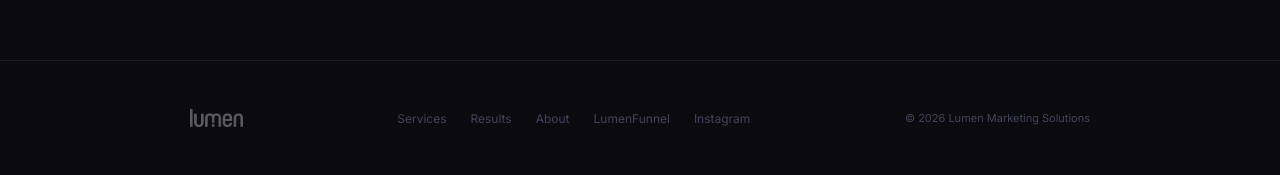
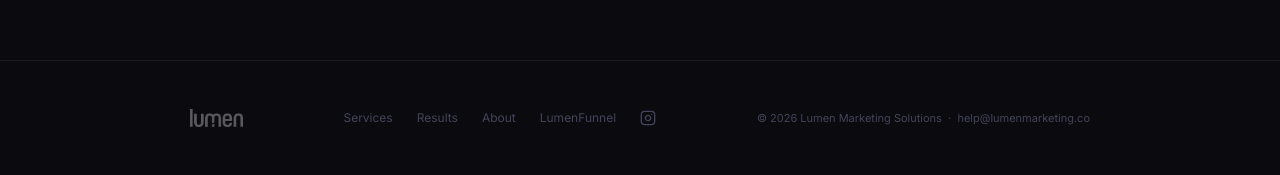
Before and after one commit to lumenmarketingsolutions/Lumen-coming-soon, a Flask app: page /preview/home/about in a window 1280 px wide. Shown: the part 3229-3404 px from the top of the page. Run offline with Flask 3, Linux system fonts and the light colour scheme.

Commit message:
Replace Instagram text with icon SVG, add help email to footers

```diff
--- a/templates/about.html
+++ b/templates/about.html
@@ -476,9 +476,9 @@
         <a href="/preview/home#punch">Results</a>
         <a href="/preview/home/about">About</a>
         <a href="/preview/home/funnel">LumenFunnel</a>
-        <a href="https://www.instagram.com/lumenmarketing.co/" target="_blank">Instagram</a>
+        <a href="https://www.instagram.com/lumenmarketing.co/" target="_blank" style="display:inline-flex;align-items:center;"><svg width="16" height="16" viewBox="0 0 24 24" fill="none" stroke="currentColor" stroke-width="2" stroke-linecap="round" stroke-linejoin="round"><rect x="2" y="2" width="20" height="20" rx="5" ry="5"/><path d="M16 11.37A4 4 0 1 1 12.63 8 4 4 0 0 1 16 11.37z"/><line x1="17.5" y1="6.5" x2="17.51" y2="6.5"/></svg></a>
       </div>
-      <p class="footer-copy">&copy; 2026 Lumen Marketing Solutions</p>
+      <p class="footer-copy">&copy; 2026 Lumen Marketing Solutions &nbsp;·&nbsp; <a href="mailto:help@lumenmarketing.co" style="color:inherit;text-decoration:none;">help@lumenmarketing.co</a></p>
     </div>
   </footer>
 
--- a/templates/funnel.html
+++ b/templates/funnel.html
@@ -523,11 +523,11 @@
 
   <footer>
     <div class="footer-inner">
-      <span class="footer-copy">&copy; 2026 Lumen Marketing Solutions</span>
+      <span class="footer-copy">&copy; 2026 Lumen Marketing Solutions &nbsp;·&nbsp; <a href="mailto:help@lumenmarketing.co" style="color:inherit;text-decoration:none;">help@lumenmarketing.co</a></span>
       <div class="footer-links">
         <a href="/preview/home">Home</a>
         <a href="/preview/home/about">About</a>
-        <a href="https://www.instagram.com/lumenfunnel/" target="_blank">Instagram</a>
+        <a href="https://www.instagram.com/lumenfunnel/" target="_blank" style="display:inline-flex;align-items:center;"><svg width="16" height="16" viewBox="0 0 24 24" fill="none" stroke="currentColor" stroke-width="2" stroke-linecap="round" stroke-linejoin="round"><rect x="2" y="2" width="20" height="20" rx="5" ry="5"/><path d="M16 11.37A4 4 0 1 1 12.63 8 4 4 0 0 1 16 11.37z"/><line x1="17.5" y1="6.5" x2="17.51" y2="6.5"/></svg></a>
       </div>
     </div>
   </footer>
--- a/templates/home.html
+++ b/templates/home.html
@@ -1321,9 +1321,9 @@
         <a href="#punch">Results</a>
         <a href="/preview/home/about">About</a>
         <a href="/preview/home/funnel">LumenFunnel</a>
-        <a href="https://www.instagram.com/lumenmarketing.co/" target="_blank">Instagram</a>
+        <a href="https://www.instagram.com/lumenmarketing.co/" target="_blank" style="display:inline-flex;align-items:center;"><svg width="16" height="16" viewBox="0 0 24 24" fill="none" stroke="currentColor" stroke-width="2" stroke-linecap="round" stroke-linejoin="round"><rect x="2" y="2" width="20" height="20" rx="5" ry="5"/><path d="M16 11.37A4 4 0 1 1 12.63 8 4 4 0 0 1 16 11.37z"/><line x1="17.5" y1="6.5" x2="17.51" y2="6.5"/></svg></a>
       </div>
-      <p class="footer-copy">&copy; 2026 Lumen Marketing Solutions</p>
+      <p class="footer-copy">&copy; 2026 Lumen Marketing Solutions &nbsp;·&nbsp; <a href="mailto:help@lumenmarketing.co" style="color:inherit;text-decoration:none;">help@lumenmarketing.co</a></p>
     </div>
   </footer>
 
```
